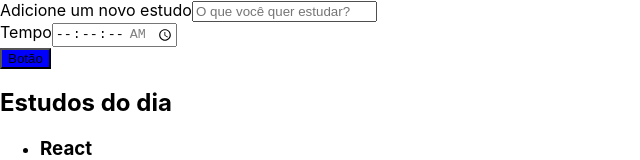
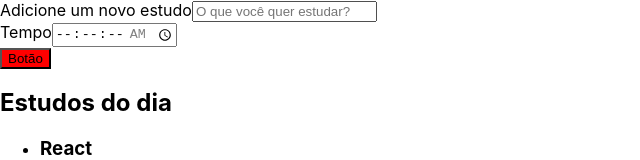
Before and after one commit to melissalopes/react-api-melissa, a React (Create React App) app: page / in a window 1280 px wide. Shown: the top 160 px of the page, without its empty margins (0-640 px from the left). Built offline with nearby package versions, Linux system fonts and the light colour scheme.

Commit message:
feat: segunda forma de adicionar um estilo

```diff
--- a/src/components/button/index.tsx
+++ b/src/components/button/index.tsx
@@ -2,10 +2,11 @@ import React from "react";
 
 class Botao extends React.Component {
     render() {
+        const backgroundColor = 'red';
         return (
             //"inline style", mais simples porém menos recomendada
             <button style={{
-                backgroundColor: 'blue'
+                backgroundColor
             }}>
                 Botão
             </button>
```
